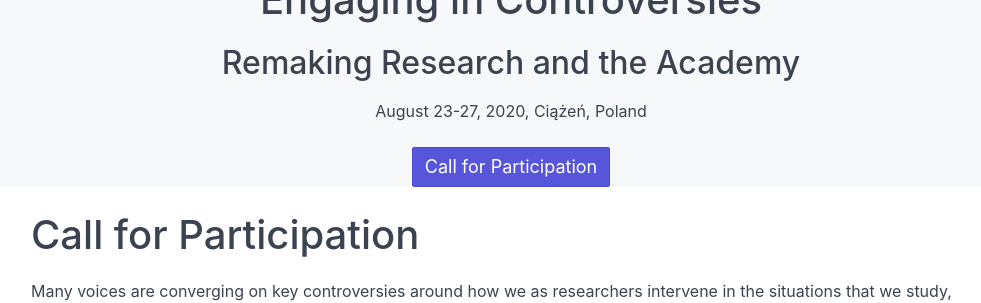
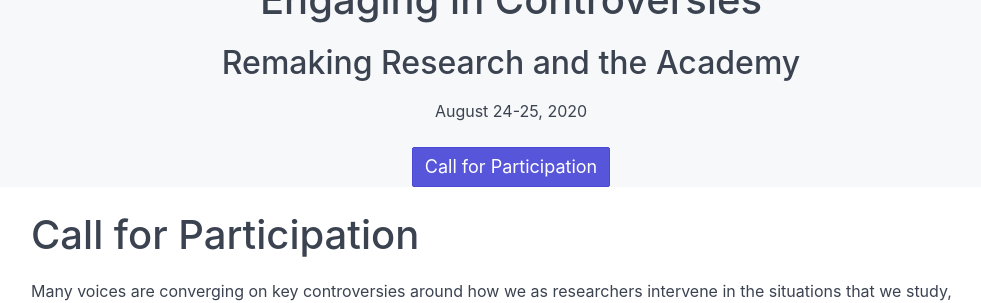
Before and after one commit to remakingresearch/remakingresearch-archived, a Jekyll site: the page built from index.md, in a window 1280 px wide and 900 px high, cut to the strip 384-687 px from the top of the window. Shown: the whole strip, without its empty margins (129-1110 px from the left). Built offline with Jekyll 4.4.1, drawn with Linux system fonts in a browser that asks for light colours; nearby versions of some CDN libraries; our own code applies the rules of GitHub Pages for plain Markdown files.

Commit message:
update location in splash

```diff
--- a/_layouts/splash.html
+++ b/_layouts/splash.html
@@ -7,7 +7,7 @@ layout: default
     <div id="overview" class="grid-hero container grid-lg text-center">
       <h1>Engaging in Controversies</h1>
       <h2>Remaking Research and the Academy</h2>
-      <p>August 23-27, 2020, Ciążeń, Poland</p>
+      <p>August 24-25, 2020</p>
       <p>
         <a href="#call" class="btn btn-primary btn-lg">Call for Participation</a>
       </p>
```
